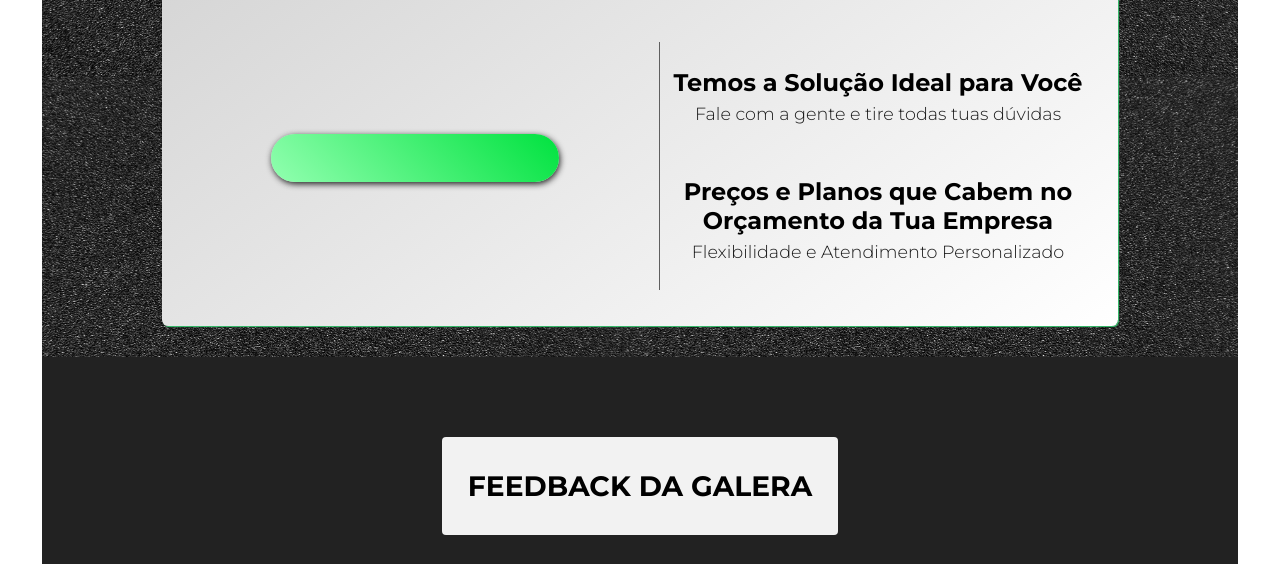
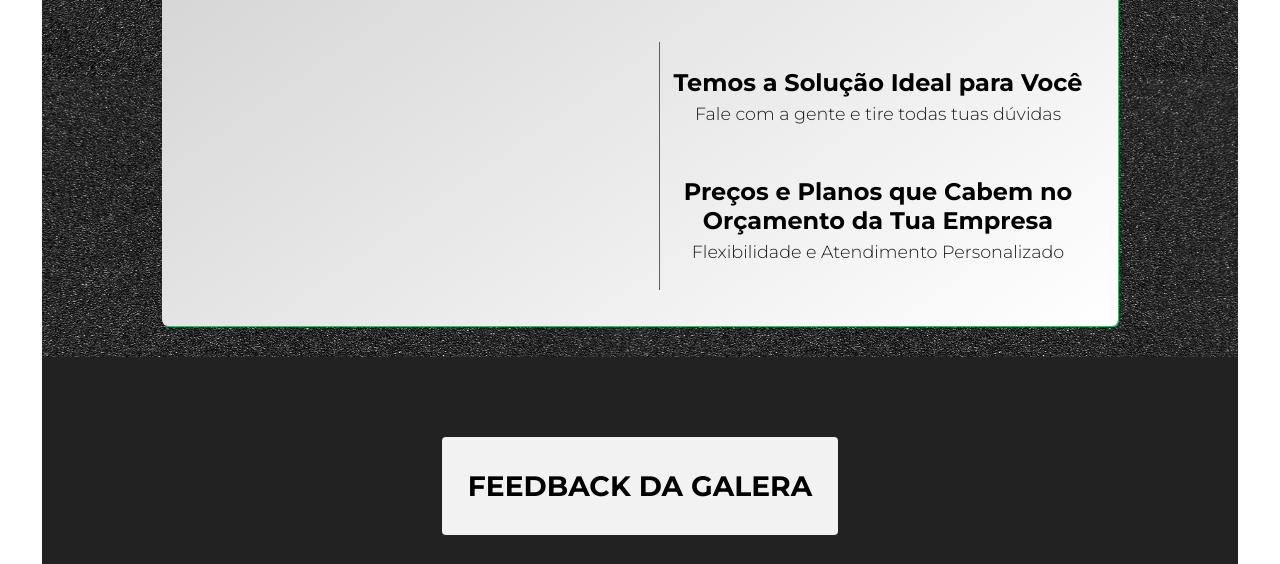
Before and after one commit to miixeus/tunaweb, a website: page index.html in a window 1280 px wide. Shown: the part 4640-5204 px from the top of the page. Drawn offline with nearby package versions, Linux system fonts and the light colour scheme; a web font is replaced by a local one.

Commit message:
whatsapp-removed

```diff
--- a/index.html
+++ b/index.html
@@ -368,8 +368,8 @@
                         </div>
                     </div>
                     <div class="button-row">
-                        <div class="button-whats">
-                            <!--<a href="https://api.whatsapp.com/send?phone=5554981153277&text=Olá,%20estou%20interessado%20em%20conversar%20mais%20sobre%20minha%20identitade%20na%20web."
+                        <!--<div class="button-whats">
+                            <a href="https://api.whatsapp.com/send?phone=5554981153277&text=Olá,%20estou%20interessado%20em%20conversar%20mais%20sobre%20minha%20identitade%20na%20web."
                             target="_blank" class="link-whats">CONVERSE COM A GENTE</a>
                                 <div class="box-img-whats">
                                     <a href="https://api.whatsapp.com/send?phone=5554981153277&text=Olá,%20estou%20interessado%20em%20conversar%20mais%20sobre%20minha%20identitade%20na%20web."
```
